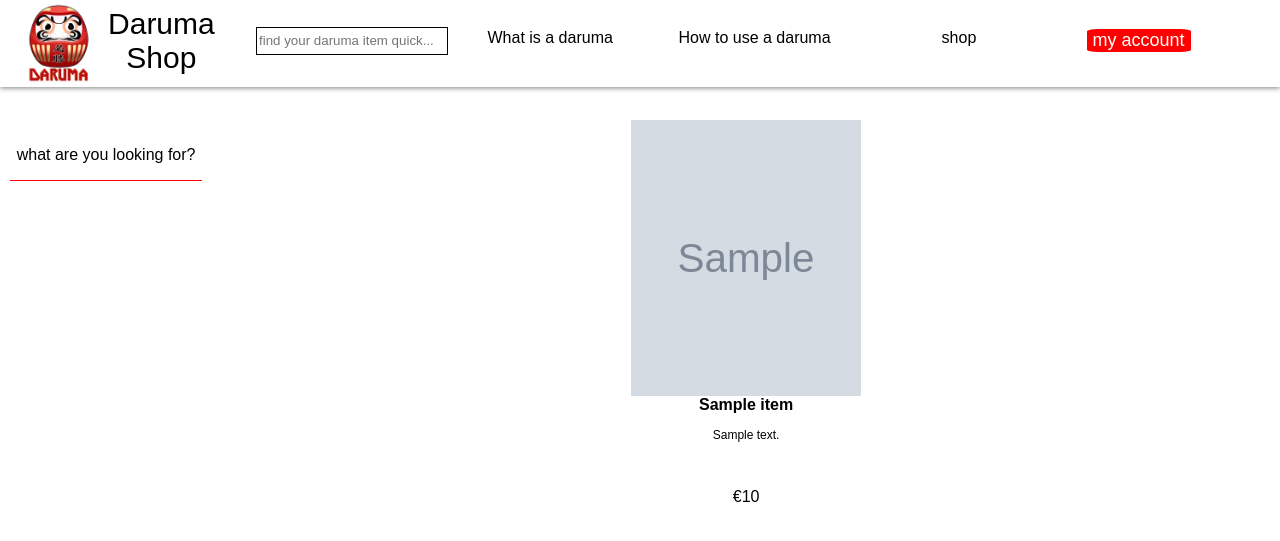
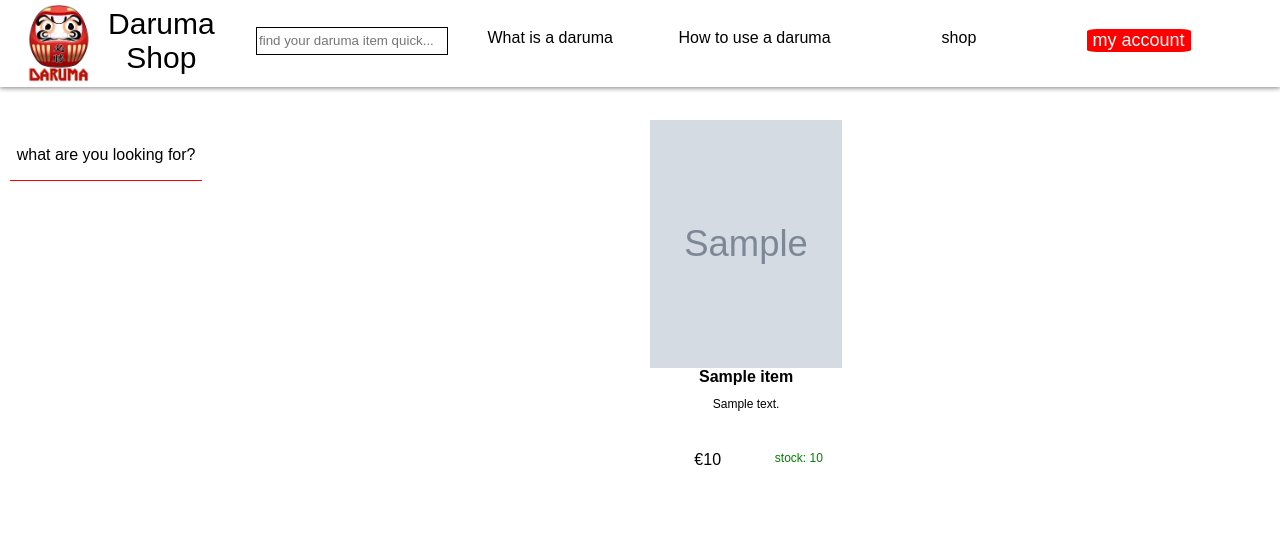
Before and after one commit to RickButer/daruma, a PHP site: page /card_page.php in a window 1280 px wide. Shown: the top 541 px of the page. Run offline with PHP 8.4, Linux system fonts and the light colour scheme; tables that the repository leaves empty or names only in its code hold one stand-in row (values such as "Sample post"); some web fonts are replaced.

Commit message:
stock added with color

```diff
--- a/css/card_page.css
+++ b/css/card_page.css
@@ -13,11 +13,11 @@
 .card_box {
     display: flex;
     flex-direction: column;
-    height: 50vh;
-    width: 18vw;
+    height: 45vh;
+    width: 15vw;
     margin: 20px auto;
     align-items: center;
-    transition: 0.5s;
+    transition: 0.4s;
 }
 
 .card_box:hover {
@@ -49,10 +49,22 @@
     font-size: 12px;
 }
 
-.card_price {
+.card_price_stock_box {
     width: 80%;
     height: 8%;
+    display: flex;
+    justify-content: space-between;
+}
+
+.card_price {
+    width: 50%;
     text-align: center;
+}
+
+#card_stock {
+    width: 50%;
+    text-align: center;
+    font-size: 12px;
 }
 
 /* start filter form******************** */
@@ -69,3 +81,15 @@
     border-bottom: red 1px solid;
     text-align: center;
 }
+
+#card_stock_low {
+    color: red;
+    text-align: center;
+    font-size: 12px;
+}
+
+#card_stock_high {
+    color: green;
+    text-align: center;
+    font-size: 12px;
+}
--- a/js/header.js
+++ /dev/null
@@ -1,5 +0,0 @@
-var arrow_down = document.getElementById('dropdown_arrow');
-
-function filter_dropdown() {
-    document.arrow_down.style.transform = 'rotate(180deg)';
-}
--- a/php/php_include_files/card.php
+++ b/php/php_include_files/card.php
@@ -4,21 +4,37 @@
 
     include "db_connection.php";
 
-    $sql_querie = "SELECT photo, name, description, price FROM `daruma_items`";
+    $sql_querie = "SELECT photo, name, description, price, stock FROM `daruma_items`";
 
     $db_result = $conn->query($sql_querie);
 
     foreach ($db_result as $row)
     {
+       $stockColor = checkStockAmount($row['stock']); //var for my stock id function
+
         echo
 
         '<div class="card_box">' .
         '<img src="' . $row['photo'] . '" class="card_photo" />' .
         '<div class="card_name">' . $row['name'] . '</div>' .
         '<div class="card_description">' . $row['description'] . '</div>' .
+        '<div class="card_price_stock_box">' .
         '<div class="card_price">€' . $row['price'] . '</div>' .
+        '<div id="' . $stockColor . '">stock: ' . $row['stock'] . '</div>' .
+        '</div>' .
         '</div>';
     }
 
     $conn = null;
+
+    function checkStockAmount($amount){
+        $stockID = '';
+        if ($amount <= 5) {
+            $stockID = 'card_stock_low';
+        }
+        else {
+            $stockID = 'card_stock_high';
+        }
+        return $stockID;
+    }
 ?>
```
Also changed, not shown: css/login.css (+5 -3 lines), login_page.php (+12 -8 lines).
